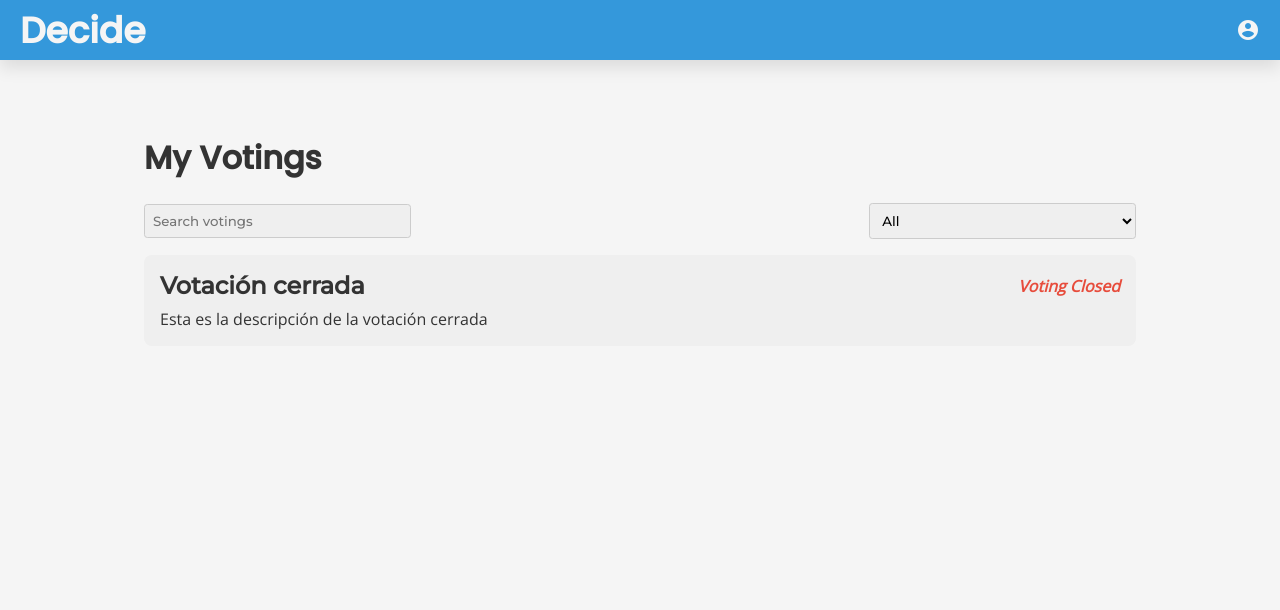
After one commit to EGC-zambrano/decide-part-zambrano, a Django app: page /voting-list in a window 1280 px wide. The commit adds this page. Shown: the top 610 px of the page. Run offline with Django 3.2, Linux system fonts and the light colour scheme; a user stored in the database is signed in; data comes from the database, SQL or seed files in the repository.

Commit message:
feat: Voting List view only for logged in users

```diff
--- a/decide/booth/static/booth/style.css
+++ b/decide/booth/static/booth/style.css
@@ -1,4 +1,105 @@
+.page-title {
+    font-size: 2em;
+    font-weight: bold;
+    margin: 0;
+    padding: 0;
+}
+
 .voting {
     margin-top: 20px;
     margin-left: 40px;
 }
+
+.vertical-list {
+    display: flex;
+    flex-direction: column;
+    align-items: left;
+    overflow-x: hidden;
+    margin: 50px 0;
+    padding: 1.5em;
+    gap: 1em;
+    min-width: 65em;
+    max-width: 65em;
+}
+
+.card {
+    height: fit-content;
+    width: fit-content;
+    padding: 1em;
+    background-color: #efefef;
+    border-radius: 0.5em;
+}
+
+.voting-card {
+    display: flex;
+    flex-wrap: nowrap;
+    flex-direction: column;
+    width: 100%;
+    gap: 0.5em;
+    transition: all .15s ease-in-out;
+    text-decoration: none;
+    color: inherit;
+}
+
+.voting-card:hover {
+    background-color: #e0e0e0;
+    cursor: pointer;
+    transform: scale(1.01);
+}
+
+.voting-name {
+    font-size: 1.5em;
+    font-weight: bold;
+}
+
+.voting-description {
+    font-size: 1em;
+    font-weight: normal;
+}
+
+.voting-open {
+    font-weight: bold;
+    font-style: italic;
+    color: var(--green-dark-color);
+}
+
+.voting-closed {
+    font-weight: bold;
+    font-style: italic;
+    color: var(--red-dark-color);
+}
+
+.row {
+    display: flex;
+    flex-direction: row;
+    align-items: center;
+    gap: 1em;
+}
+
+.row-apart {
+    justify-content: space-between;
+}
+
+.search-bar input {
+    width: 20em;
+    padding: 8px;
+    margin-top: 5px;
+    border-radius: .25em;
+    border: 1px solid #ccc;
+    background-color: #efefef;
+    font-family: var(--fuente2);
+}
+
+.search-bar select {
+    width: 20em;
+    padding: 8px;
+    margin-top: 5px;
+    border-radius: .25em;
+    border: 1px solid #ccc;
+    background-color: #efefef;
+    font-family: var(--fuente2);
+}
+
+.no-votings {
+    width: 100%;
+}
--- /dev/null
+++ b/decide/booth/templates/booth/voting-list.html
@@ -0,0 +1,47 @@
+{% extends "base.html" %}
+{% load i18n static %}
+
+{% block title %}Votings{% endblock %}
+
+{% block extrahead %}
+    <link rel="stylesheet" href="{% static "booth/style.css" %}">
+{% endblock %}
+
+{% block content %}
+    <!-- Login form using django form object and msg -->
+    <section class="vertical-list">
+        <h1 class="page-title">My Votings</h1>
+        <div class="">
+            <!-- Search bar using query value search_query passed by the controller -->
+            <form method="get" action="/voting-list" class="search-bar row row-apart">
+                <input type="text" name="q" placeholder="Search votings" value="{{ search_query }}">
+                <!-- filter dropdown -->
+                <select name="filter" type="submit">
+                    <option value="" {% if filter == "" %}selected{% endif %}>All</option>
+                    <option value="open" {% if filter == "open" %}selected{% endif %}>Open</option>
+                    <option value="closed" {% if filter == "closed" %}selected{% endif %}>Closed</option>
+                </select>
+                <!-- submit with carachter return -->
+                <input type="submit" style="display:none"/>
+            </form>
+        </div>
+        {% if user_votings|length == 0 %}
+            <h3 class="no-votings">You have no votings</p>
+        {% else %}
+            {% for voting in user_votings %}
+                <a href="/vote/{{ voting.id }}"  class="card voting-card">
+                    <div class="row row-apart">
+                        <h3 class="voting-name">{{ voting.name }}</h3>
+                        {% if voting.end_date %}
+                            <p class="voting-closed">Voting Closed</p>
+                        {% else %}
+                            <p class="voting-open">Voting Open</p>
+                        {% endif %}
+                    </div>
+                    <p class="voting-description">{{ voting.desc }}</p>
+                </a>
+            {% endfor %}
+        {% endif %}
+    </section>
+
+{% endblock %}
--- a/decide/booth/urls.py
+++ b/decide/booth/urls.py
@@ -1,9 +1,10 @@
 from django.urls import path
+
 from . import views
 from .views import BoothView
 
-
 urlpatterns = [
     path("", views.index, name="homepage"),
-    path("<int:voting_id>/", BoothView.as_view()),
+    path("vote/<int:voting_id>/", BoothView.as_view()),
+    path("voting-list", views.voting_list, name="voting-list"),
 ]
--- a/decide/booth/views.py
+++ b/decide/booth/views.py
@@ -1,17 +1,50 @@
 import json
-from django.views.generic import TemplateView
-from django.shortcuts import render
-from django.conf import settings
-from django.http import Http404
 
 from base import mods
+from census.models import Census
+from django.conf import settings
+from django.contrib.auth.decorators import login_required
+from django.http import Http404
+from django.shortcuts import render
+from django.views.generic import TemplateView
+from voting.models import Voting
 
 
 def index(request):
     return render(request, "booth/homepage.html")
 
 
-# TODO: check permissions and census
+@login_required
+def voting_list(request):
+    votings_ids = Census.objects.filter(voter_id=request.user.id).values_list(
+        "voting_id", flat=True
+    )
+    user_votings = Voting.objects.filter(id__in=votings_ids, start_date__isnull=False)
+
+    search_query = request.GET.get("q", "")
+    filter_query = request.GET.get("filter", "")
+
+    if search_query != "":
+        user_votings = user_votings.filter(name__icontains=search_query)
+
+    if filter_query == "open":
+        user_votings = user_votings.filter(end_date__isnull=True)
+    elif filter_query == "closed":
+        user_votings = user_votings.filter(end_date__isnull=False)
+
+    user_votings = user_votings.order_by("-end_date")
+
+    return render(
+        request,
+        "booth/voting-list.html",
+        {
+            "user_votings": user_votings,
+            "search_query": search_query,
+            "filter": filter_query,
+        },
+    )
+
+
 class BoothView(TemplateView):
     template_name = "booth/booth.html"
 
```
